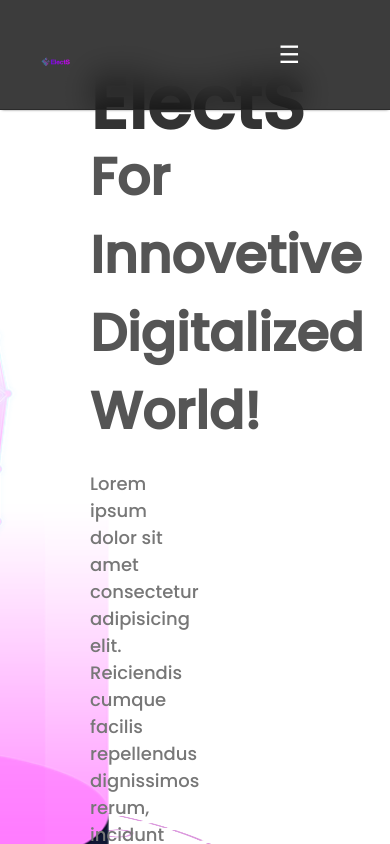
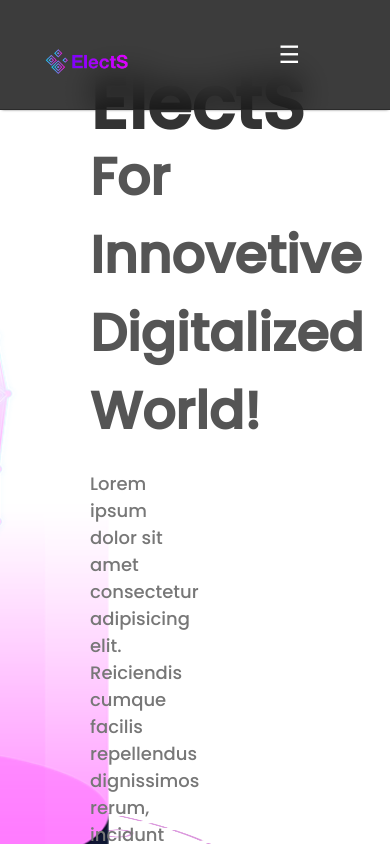
Before and after one commit to LayuruLK/ElectS---Advanced-E-Voting-System, a React (Create React App) app in the folder Frontend/my-app/: page / in a window 390 px wide. Shown: the top 844 px of the page. Built offline with nearby package versions, Linux system fonts and the light colour scheme.

Commit message:
style: update Navbar css

```diff
--- a/Frontend/my-app/src/Components/Navbar/Navbar.css
+++ b/Frontend/my-app/src/Components/Navbar/Navbar.css
@@ -189,6 +189,13 @@ header nav a:hover {
     padding: 5px 7px;
     height: 4.5vh;
   }
+
+  .logo-img {
+    /*   width: 180px;
+      height: 70px; */
+      width: 25%;
+      margin: 0 0 -15px -50px;
+    }
 }
 
 @media (max-width: 768px) {
@@ -225,6 +232,13 @@ header nav a:hover {
     padding: 5px;
     height: 4vh;
   }
+
+  .logo-img {
+    /*   width: 180px;
+      height: 70px; */
+      width: 45%;
+      margin: 0 0 -15px -50px;
+    }
 }
 
 @media (max-width: 576px) {
@@ -242,4 +256,11 @@ header nav a:hover {
     padding: 5px;
     height: 3.5vh;
   }
+
+  .logo-img {
+    /*   width: 180px;
+      height: 70px; */
+      width: 45%;
+      margin: 0 0 -15px -50px;
+    }
 }
```
